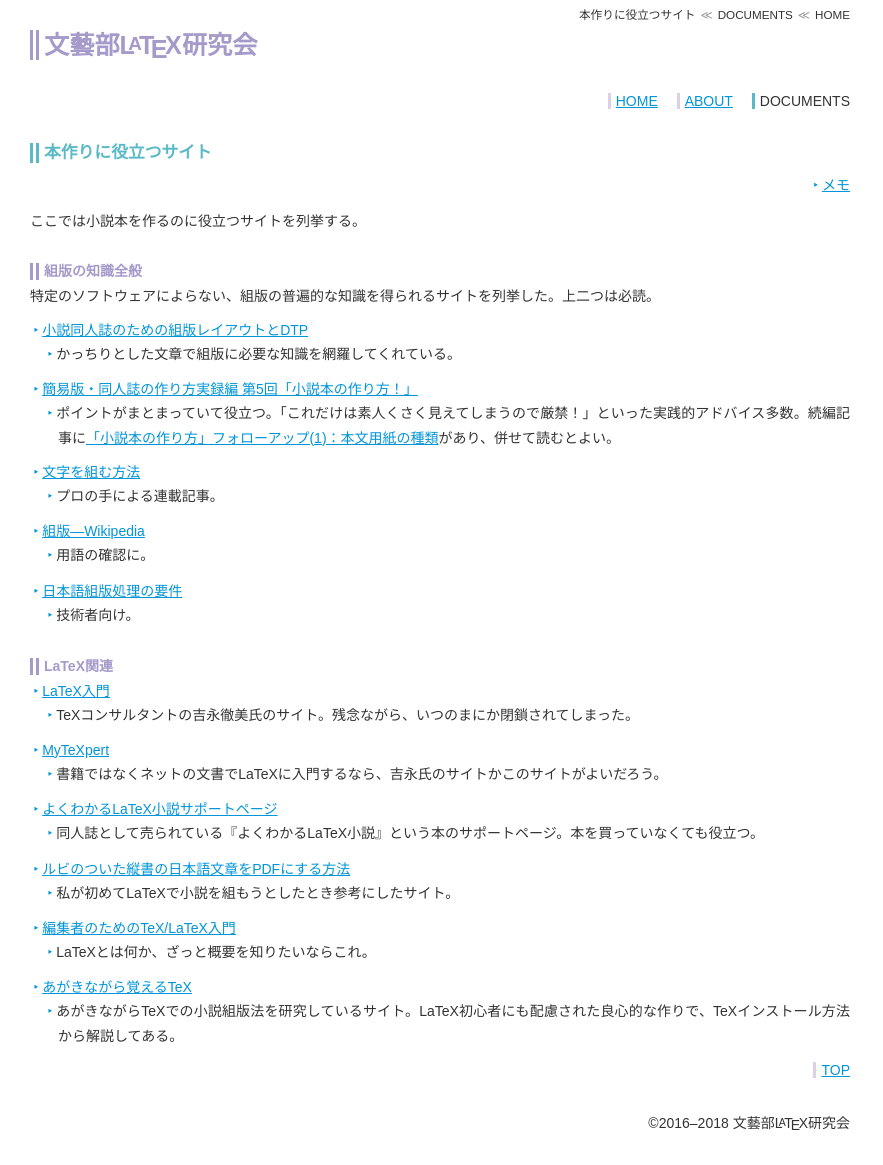
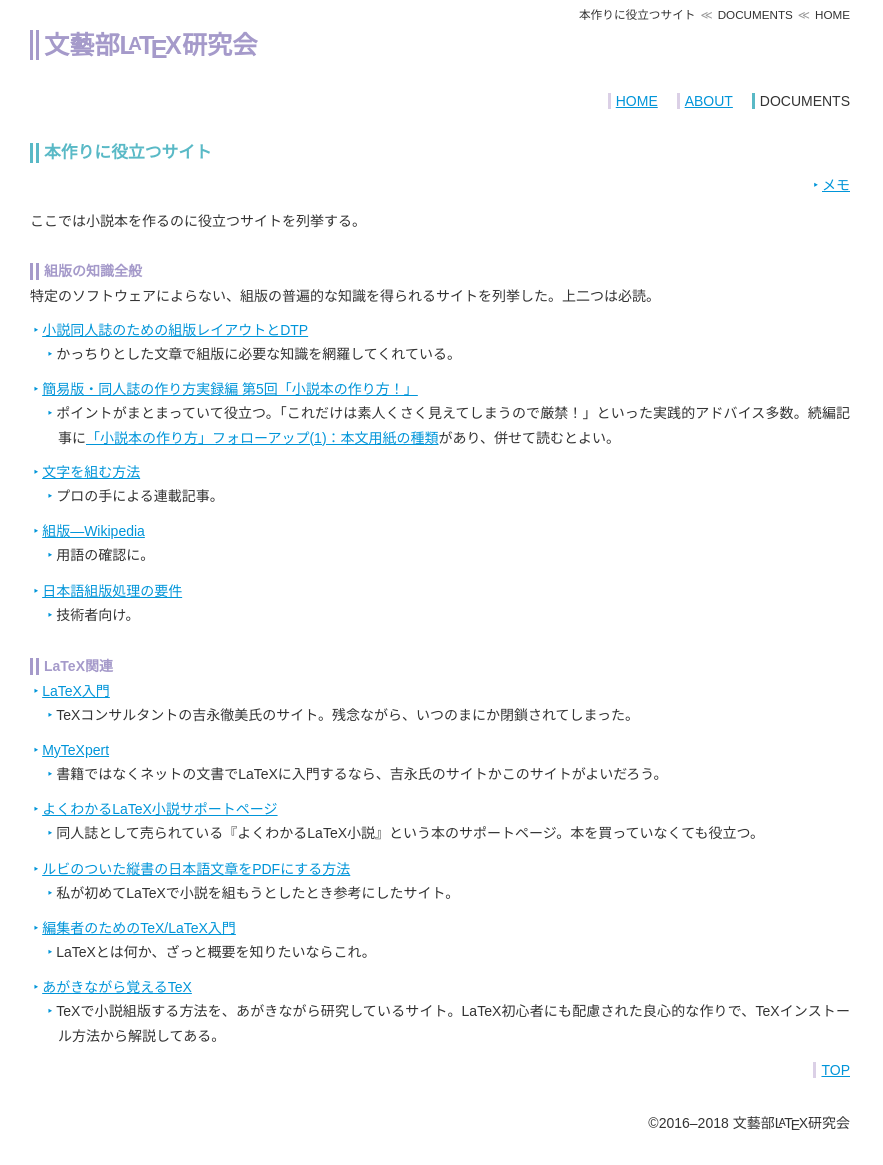
Before and after one commit to qdaibungei/latex, a Jekyll site: the page built from docs/_posts/2017-02-25-bookmake.md, in a window 1280 px wide. Shown: the whole page, without its empty margins (0-883 px from the left). Built offline with Jekyll 4.4.1, drawn with Linux system fonts in a browser that asks for light colours.

Commit message:
Update 2017-02-25-bookmake.md

```diff
--- a/docs/_posts/2017-02-25-bookmake.md
+++ b/docs/_posts/2017-02-25-bookmake.md
@@ -32,4 +32,4 @@ tags: メモ
 * [編集者のためのTeX/LaTeX入門](http://www.kksanshusha.jp/booklab/guide/tex/tex-introduction)
 	- LaTeXとは何か、ざっと概要を知りたいならこれ。
 * [あがきながら覚えるTeX](https://hakuoku.github.io/agakuTeX/)
-	- あがきながらTeXでの小説組版法を研究しているサイト。LaTeX初心者にも配慮された良心的な作りで、TeXインストール方法から解説してある。
+	- TeXで小説組版する方法を、あがきながら研究しているサイト。LaTeX初心者にも配慮された良心的な作りで、TeXインストール方法から解説してある。
```
